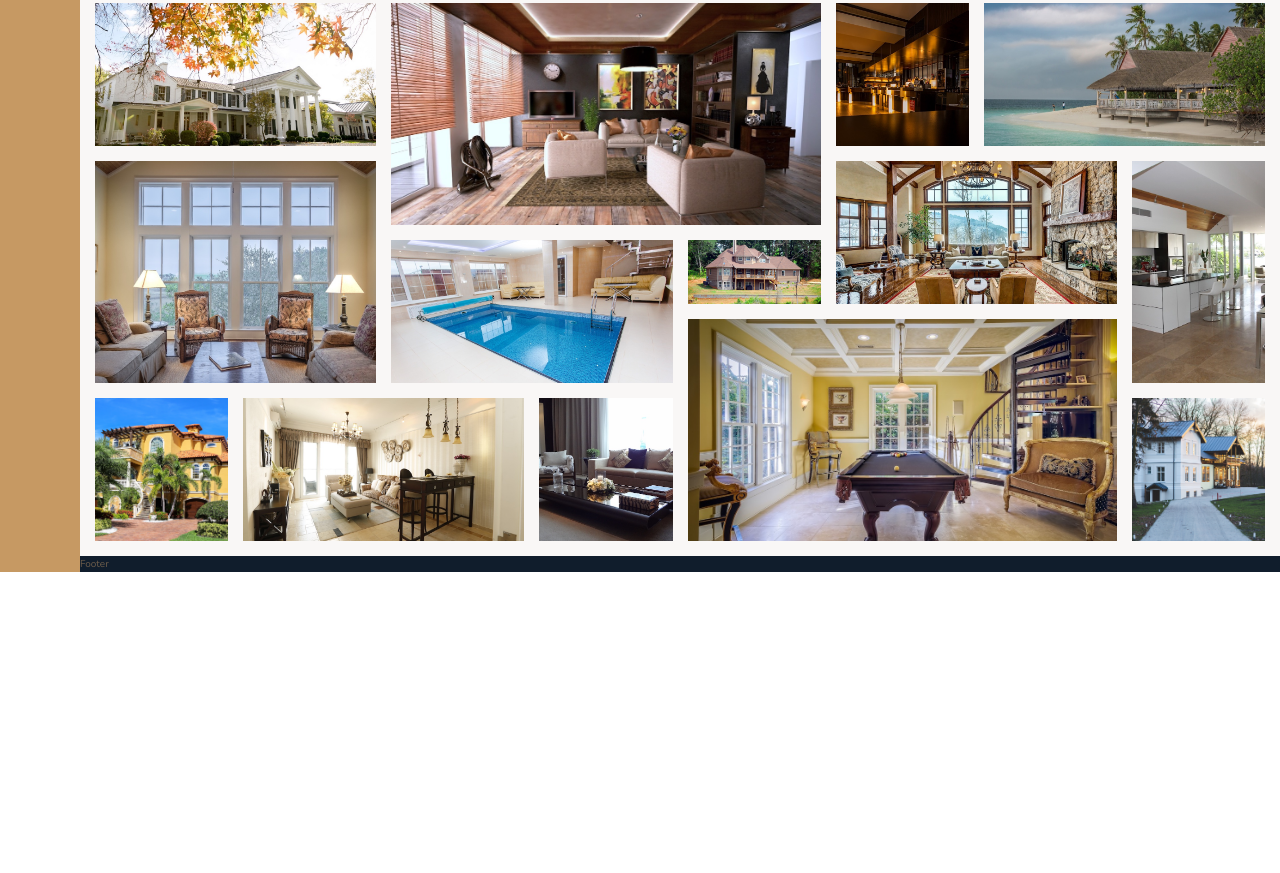
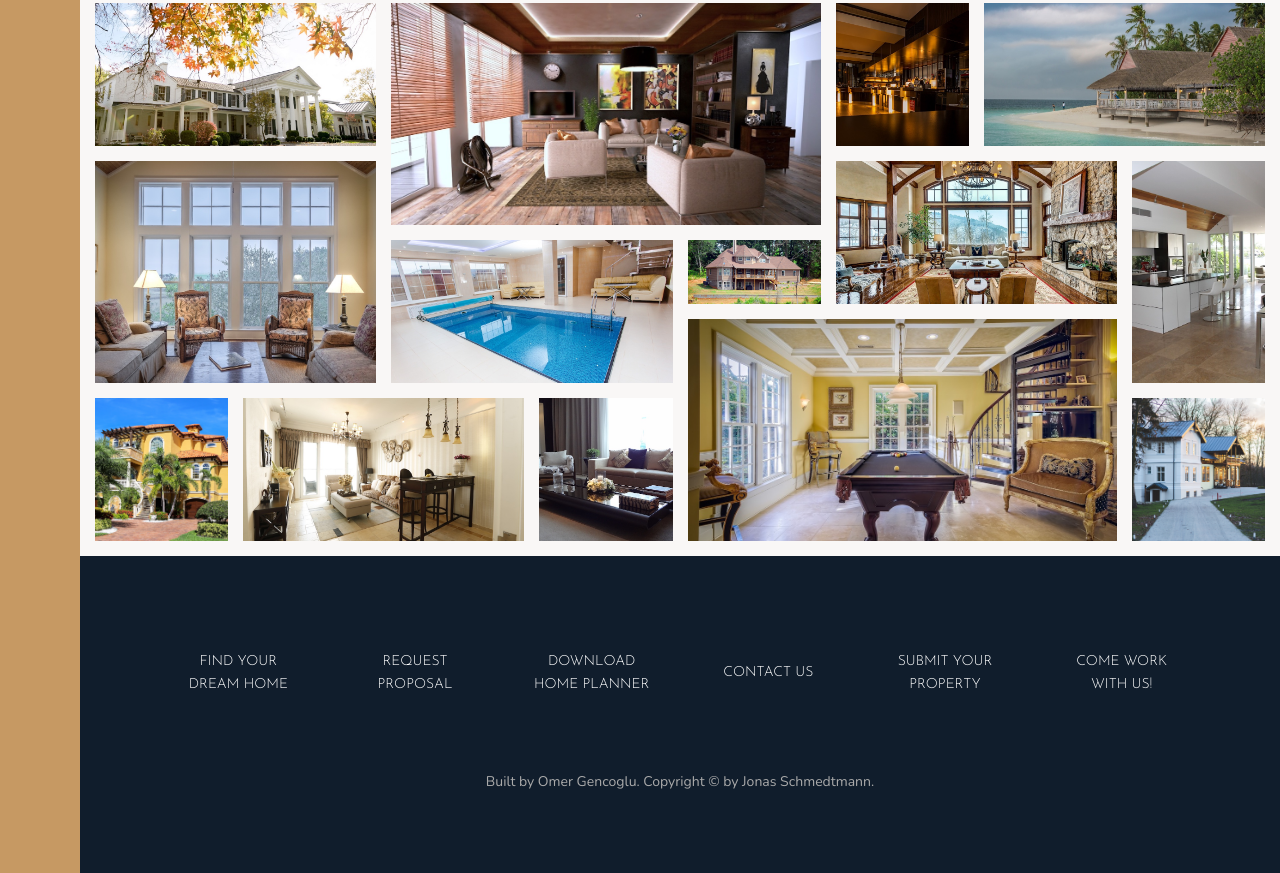
Before and after one commit to omergencoglu/nexter, a website: page index.html in a window 1280 px wide. Shown: the part 3084-3957 px from the top of the page. Before the commit the page ends 3656 px from the top, so only its background shows below. Drawn offline with nearby package versions, Linux system fonts and the light colour scheme.

Commit message:
Add footer section

```diff
--- a/index.html
+++ b/index.html
@@ -363,6 +363,28 @@
         />
       </figure>
     </section>
-    <footer class="footer">Footer</footer>
+    <footer class="footer">
+      <ul class="nav">
+        <li class="nav__item">
+          <a href="#" class="nav__link">Find your dream home</a>
+        </li>
+        <li class="nav__item">
+          <a href="#" class="nav__link">Request proposal</a>
+        </li>
+        <li class="nav__item">
+          <a href="#" class="nav__link">Download home planner</a>
+        </li>
+        <li class="nav__item"><a href="#" class="nav__link">Contact us</a></li>
+        <li class="nav__item">
+          <a href="#" class="nav__link">Submit your property</a>
+        </li>
+        <li class="nav__item">
+          <a href="#" class="nav__link">Come work with us!</a>
+        </li>
+      </ul>
+      <p class="copyright">
+        Built by Omer Gencoglu. Copyright © by Jonas Schmedtmann.
+      </p>
+    </footer>
   </body>
 </html>
--- a/sass/_footer.scss
+++ b/sass/_footer.scss
@@ -1,4 +1,43 @@
 .footer {
   background-color: $color-secondary;
   grid-column: full-start / full-end;
+  padding: 8rem;
 }
+
+.nav {
+  list-style: none;
+
+  display: grid;
+  grid-template-columns: repeat(auto-fit, minmax(15rem, 1fr));
+  gap: 2rem;
+  align-items: center;
+
+  &__link:link,
+  &__link:visited {
+    font-size: 1.4rem;
+    color: #fff;
+    text-decoration: none;
+    font-family: $font-display;
+    text-transform: uppercase;
+    text-align: center;
+    padding: 1.5rem;
+    display: block;
+    transition: all 0.2s;
+  }
+
+  &__link:hover,
+  &__link:active {
+    background-color: rgba(#fff, 0.05);
+    transform: translateY(-3px);
+  }
+}
+
+.copyright {
+  font-size: 1.4rem;
+  color: $color-grey-light-2;
+  margin-top: 6rem;
+  margin-right: auto;
+  margin-left: auto;
+  text-align: center;
+  width: 70%;
+}
```
Also changed, not shown: css/style.css.
